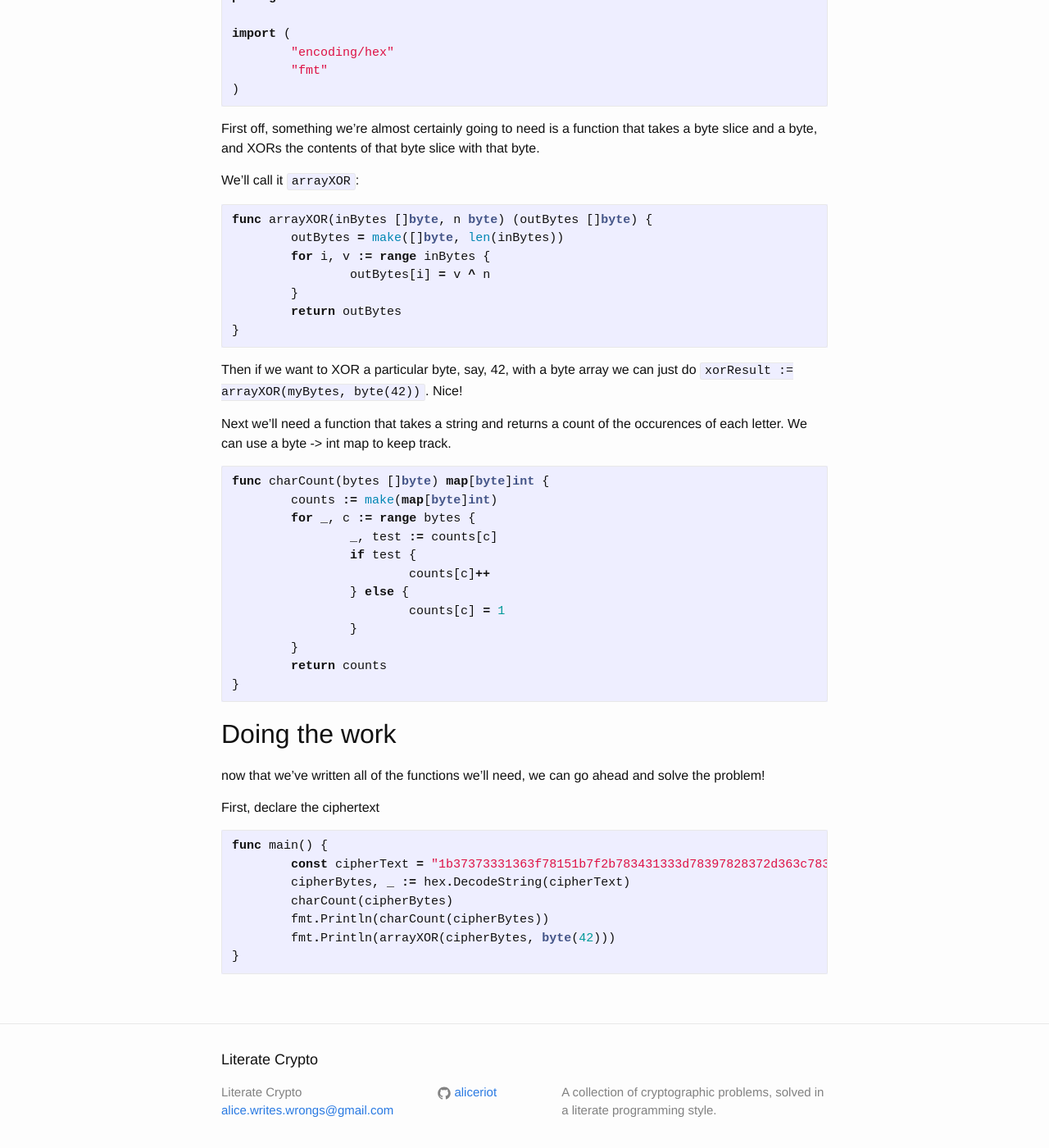
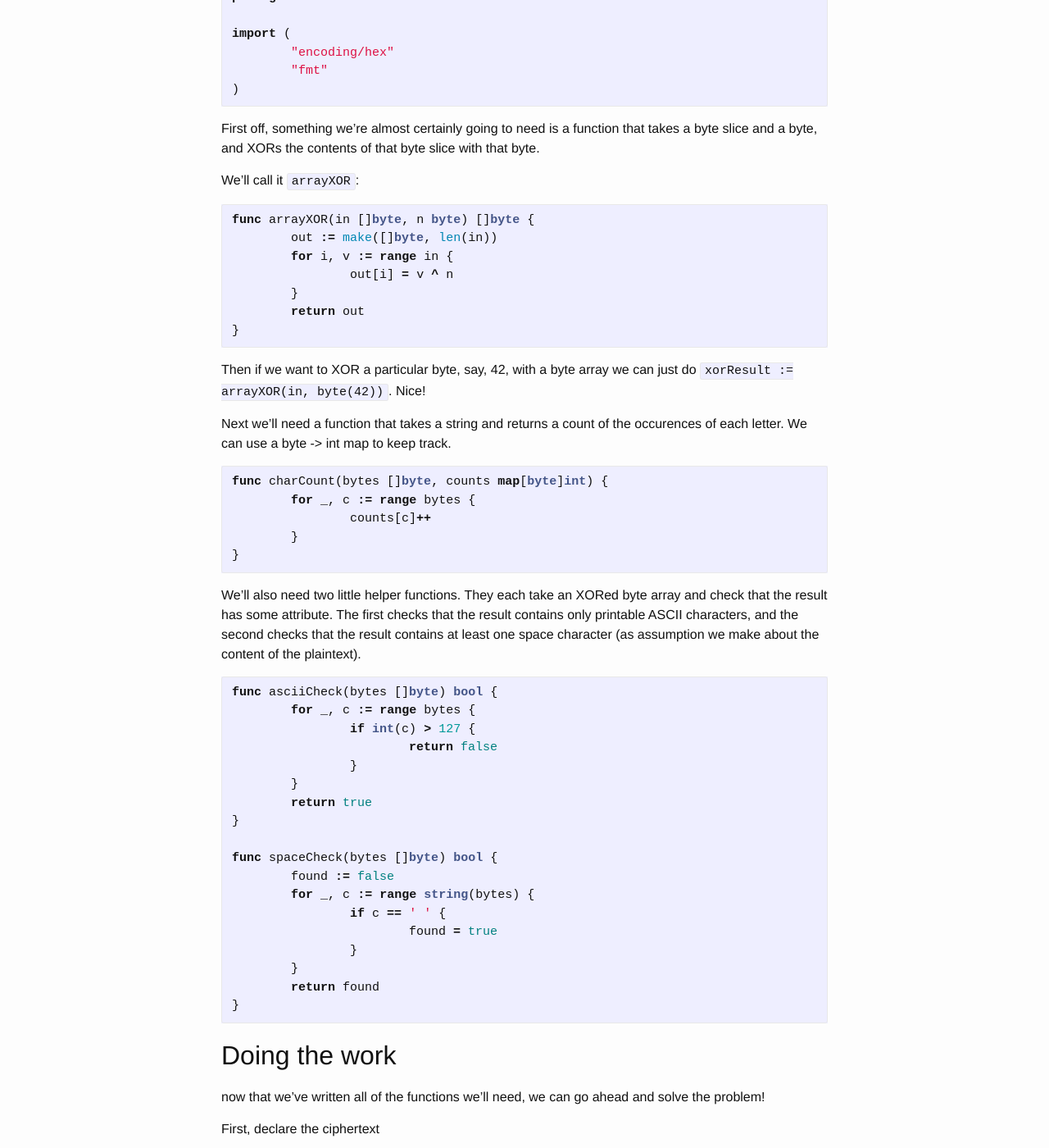
Before and after one commit to alicewriteswrongs/site, a Jekyll site: the page built from _matasano/ex03.md, in a window 1280 px wide and 1400 px high, scrolled down 265 px. Shown: the whole window at 82% size. Built offline with Jekyll 4.4.1, drawn with Linux system fonts in a browser that asks for light colours; some of the changed text lies outside the part shown.

Commit message:
updated the go problems

````diff
--- a/_matasano/ex03.md
+++ b/_matasano/ex03.md
@@ -27,35 +27,56 @@
 We'll call it `arrayXOR`:
 
 ```go
-func arrayXOR(inBytes []byte, n byte) (outBytes []byte) {
-	outBytes = make([]byte, len(inBytes))
-	for i, v := range inBytes {
-		outBytes[i] = v ^ n
+func arrayXOR(in []byte, n byte) []byte {
+	out := make([]byte, len(in))
+	for i, v := range in {
+		out[i] = v ^ n
 	}
-	return outBytes
+	return out
 }
 ```
 
 
 Then if we want to XOR a particular byte, say, 42, with a byte array we can
-just do `xorResult := arrayXOR(myBytes, byte(42))`. Nice!
+just do `xorResult := arrayXOR(in, byte(42))`. Nice!
 
 Next we'll need a function that takes a string and returns a count
 of the occurences of each letter.
 We can use a byte -> int map to keep track.
 
 ```go
-func charCount(bytes []byte) map[byte]int {
-	counts := make(map[byte]int)
+func charCount(bytes []byte, counts map[byte]int) {
 	for _, c := range bytes {
-		_, test := counts[c]
-		if test {
-			counts[c]++
-		} else {
-			counts[c] = 1
+		counts[c]++
+	}
+}
+```
+
+
+We'll also need two little helper functions. They each take an XORed byte
+array and check that the result has some attribute. The first checks that
+the result contains only printable ASCII characters, and the second checks
+that the result contains at least one space character (as assumption we make
+about the content of the plaintext).
+
+```go
+func asciiCheck(bytes []byte) bool {
+	for _, c := range bytes {
+		if int(c) > 127 {
+			return false
 		}
 	}
-	return counts
+	return true
+}
+
+func spaceCheck(bytes []byte) bool {
+	found := false
+	for _, c := range string(bytes) {
+		if c == ' ' {
+			found = true
+		}
+	}
+	return found
 }
 ```
 
@@ -71,8 +92,26 @@
 func main() {
 	const cipherText = "1b37373331363f78151b7f2b783431333d78397828372d363c78373e783a393b3736"
 	cipherBytes, _ := hex.DecodeString(cipherText)
-	charCount(cipherBytes)
-	fmt.Println(charCount(cipherBytes))
-	fmt.Println(arrayXOR(cipherBytes, byte(42)))
+
+	possibleKeys := make([]byte, 0)
+	for i := byte(0); i < 255; i++ {
+		plain := arrayXOR(cipherBytes, i)
+		if asciiCheck(plain) && spaceCheck(plain) {
+			possibleKeys = append(possibleKeys, byte(i))
+		}
+	}
+
+	fmt.Println(possibleKeys)
+```
+
+	// 	counts := make(map[byte]int)
+	// 	charCount(cipherBytes, counts)
+
+	// 	out := make([]byte, len(cipherBytes))
+	// 	arrayXOR(cipherBytes, out, byte(42))
+	// 	fmt.Println(out)
+
+
+```go
 }
 ```
````
